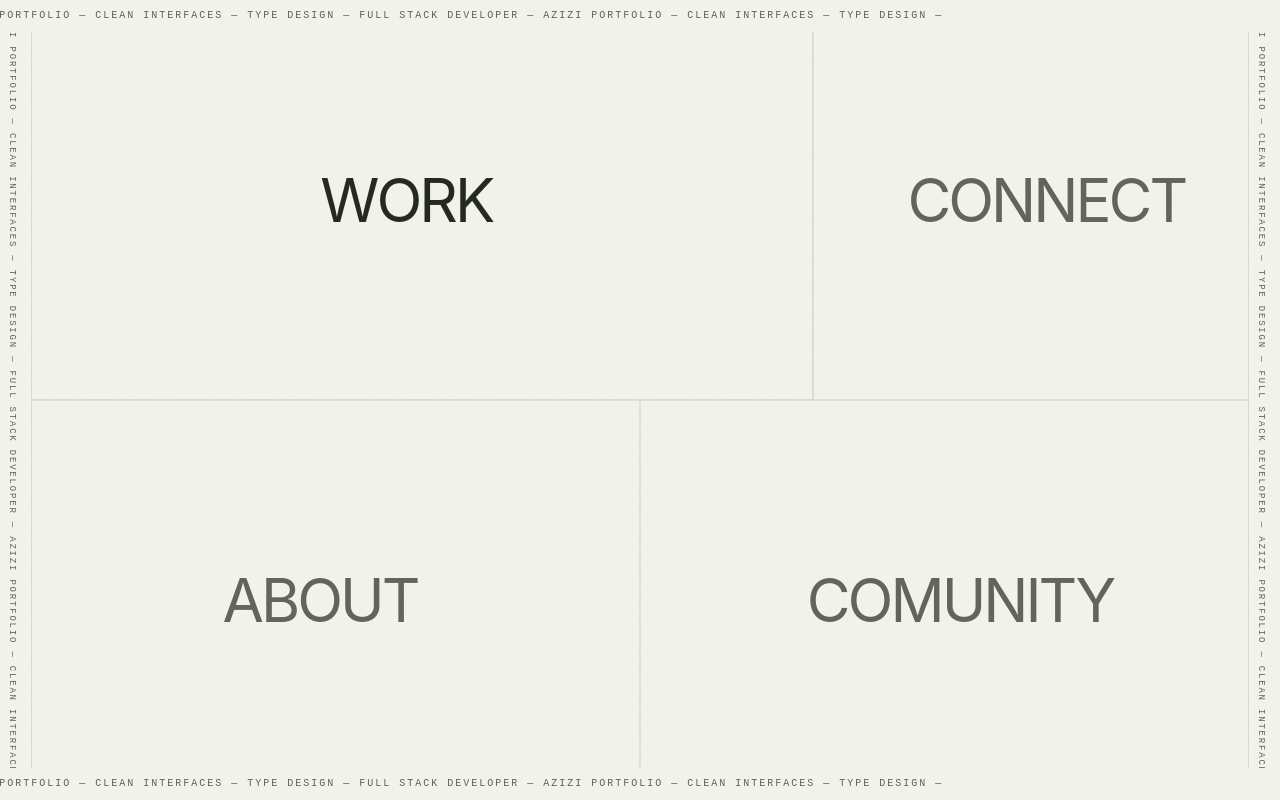
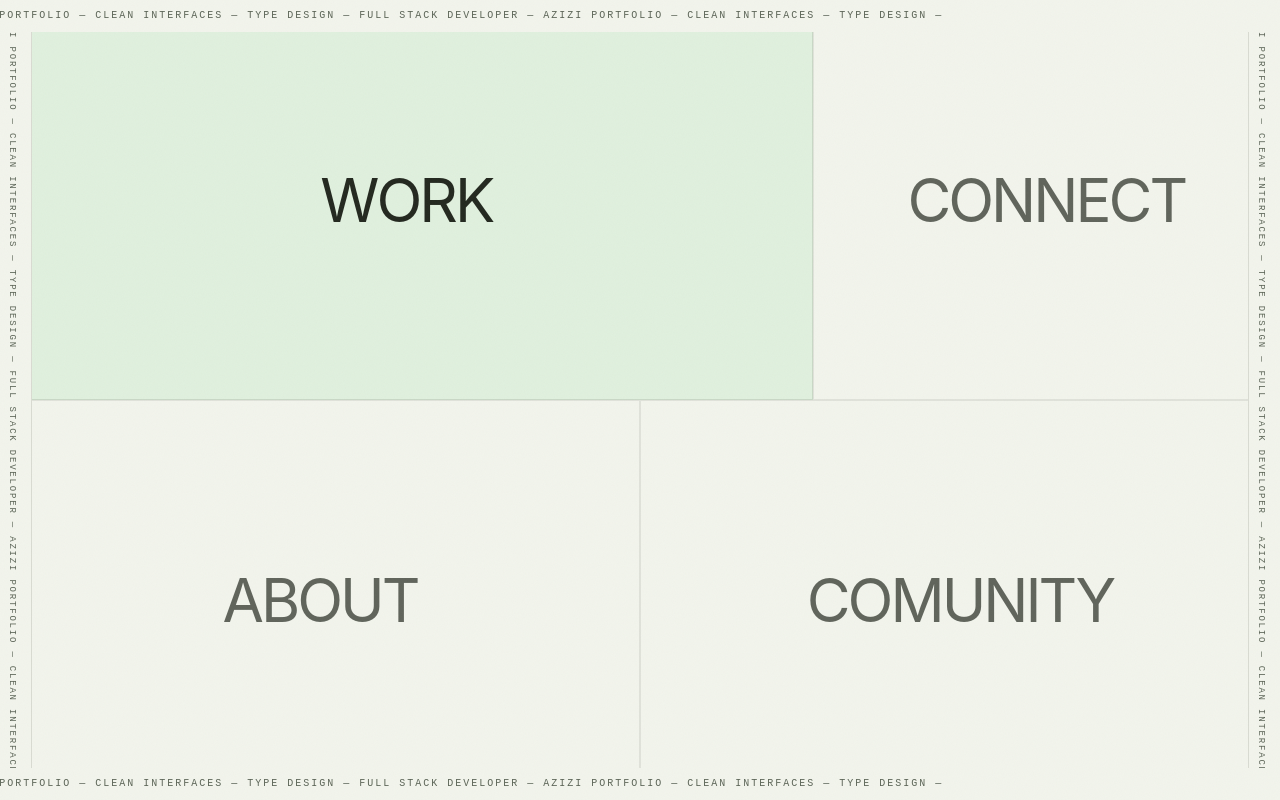
Before and after one commit to Abdulzizi/svelte-portfolio, a SvelteKit app: page / in a window 1280 px wide. In both pictures the pointer is over the link "WORK". Built offline with nearby package versions, Linux system fonts and the light colour scheme.

Commit message:
hover greenish bg + smooth transition, glow removed

```diff
--- a/src/routes/+page.svelte
+++ b/src/routes/+page.svelte
@@ -4,9 +4,9 @@
 <main class="min-h-[100dvh] overflow-hidden bg-[var(--bg)] text-[var(--ink)] relative">
 	<style>
 		.grid-wrap { display: flex; flex-wrap: wrap; }
-		.grid-section { flex: 1 1 50%; transition: flex 0.45s ease; min-height: 50vh; }
+		.grid-section { flex: 1 1 50%; transition: flex 0.45s ease, background-color 0.35s ease; min-height: 50vh; }
 		.grid-wrap:hover .grid-section:not(:hover) { flex: 0.7 1 35%; opacity: 0.7; }
-		.grid-section:hover { flex: 1.6 1 60%; z-index: 5; }
+		.grid-section:hover { flex: 1.6 1 60%; z-index: 5; background-color: rgba(123, 216, 143, 0.15); }
 	</style>
 
 	<!-- Top marquee -->
```
